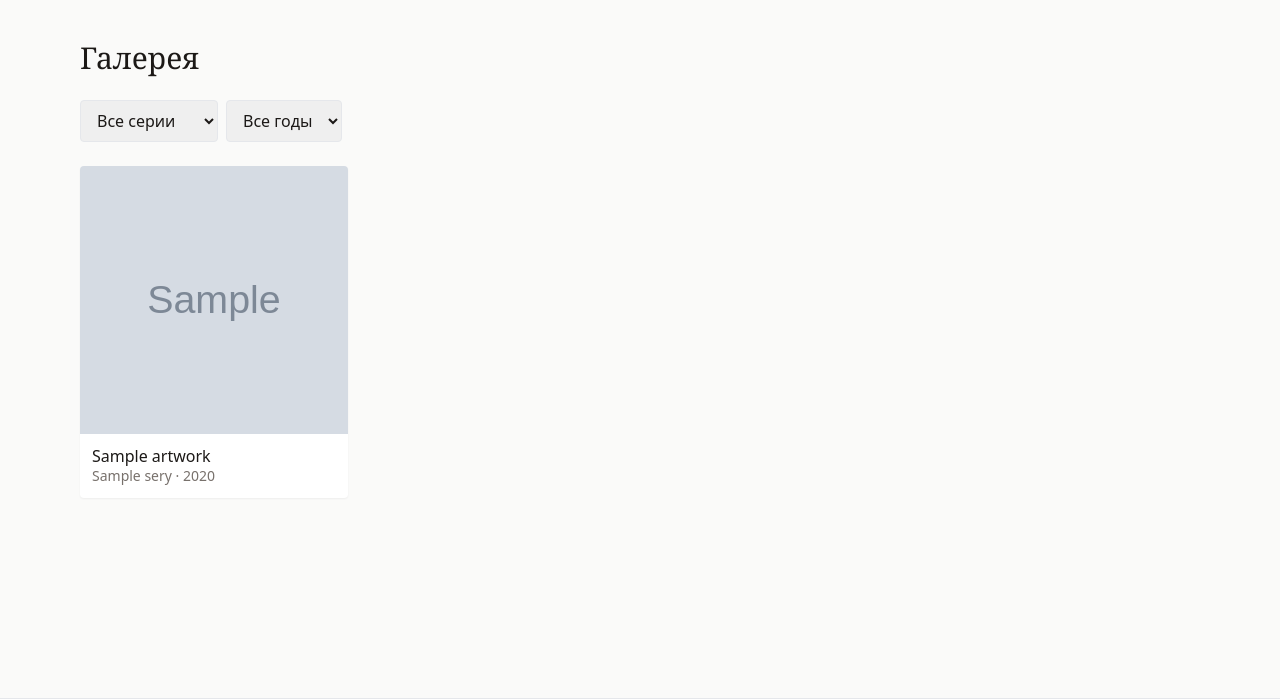
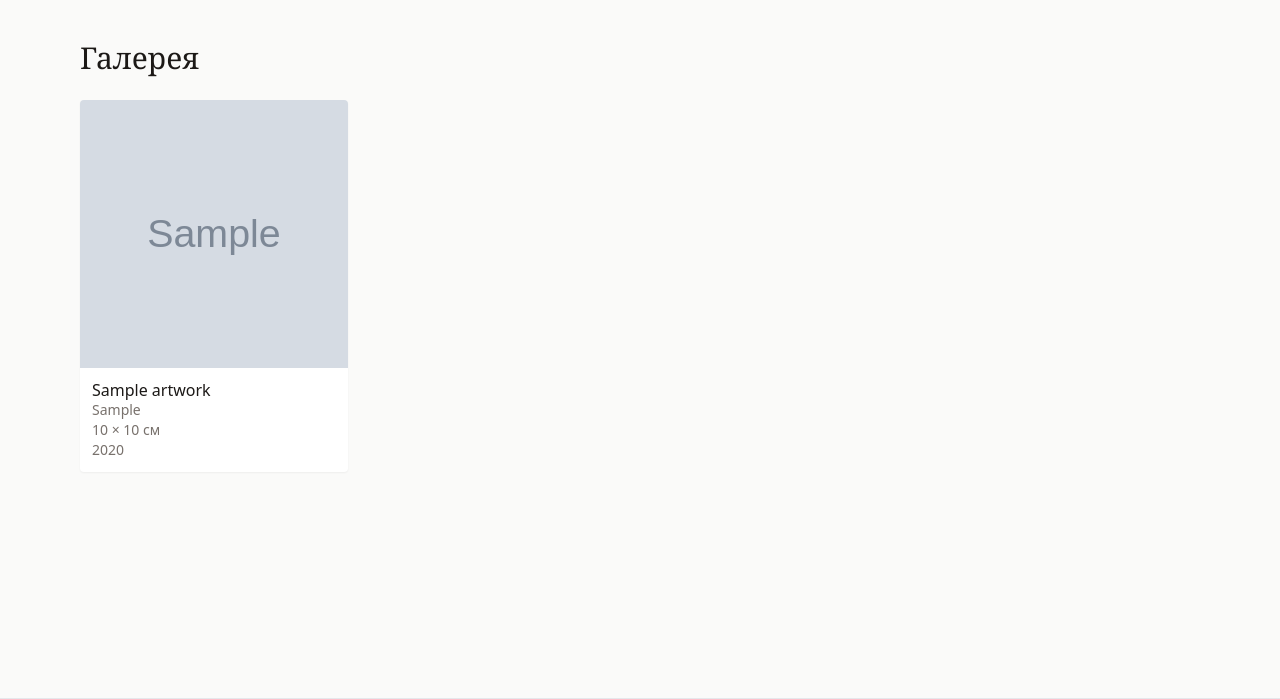
Before and after one commit to Riccaruga/site, a Django app: page /gallery/ in a window 1280 px wide. Shown: the part 61-760 px from the top of the page. Run offline with Django 5.2, Linux system fonts and the light colour scheme; tables that the repository leaves empty hold one stand-in row (values such as "Sample post"); grey boxes marked "Sample" are stand-in pictures; some libraries are stand-ins or nearby versions.

Commit message:
Simplify gallery listing and metadata
This change removes the gallery series/year filter UI and backend logic, leaving the list view as a simple published-artwork feed. It updates the list and detail templates to present artwork metadata more cleanly, and adds a regression test to verify the year is shown in the gallery listing.

```diff
--- a/gallery/tests.py
+++ b/gallery/tests.py
@@ -45,7 +45,8 @@ class GalleryTests(TestCase):
         self.assertEqual(resp.status_code, 200)
         self.assertContains(resp, "холст, масло")
 
-    def test_filter_by_series(self):
-        url = reverse("gallery:list") + f"?series={self.series.slug}"
+    def test_year_shown_in_list(self):
+        url = reverse("gallery:list")
         resp = self.client.get(url)
         self.assertEqual(resp.status_code, 200)
+        self.assertContains(resp, "2024")
--- a/gallery/views.py
+++ b/gallery/views.py
@@ -1,6 +1,6 @@
 from django.views.generic import DetailView, ListView
 
-from .models import Artwork, Series
+from .models import Artwork
 
 
 class ArtworkListView(ListView):
@@ -10,25 +10,7 @@ class ArtworkListView(ListView):
     paginate_by = 24
 
     def get_queryset(self):
-        qs = Artwork.objects.filter(is_published=True).select_related("series")
-        series_slug = self.request.GET.get("series")
-        year = self.request.GET.get("year")
-        if series_slug:
-            qs = qs.filter(series__slug=series_slug)
-        if year and year.isdigit():
-            qs = qs.filter(year=int(year))
-        return qs
-
-    def get_context_data(self, **kwargs):
-        ctx = super().get_context_data(**kwargs)
-        ctx["series_list"] = Series.objects.all()
-        ctx["years"] = (
-            Artwork.objects.filter(is_published=True, year__isnull=False)
-            .values_list("year", flat=True).distinct().order_by("-year")
-        )
-        ctx["active_series"] = self.request.GET.get("series", "")
-        ctx["active_year"] = self.request.GET.get("year", "")
-        return ctx
+        return Artwork.objects.filter(is_published=True)
 
 
 class ArtworkDetailView(DetailView):
@@ -38,7 +20,7 @@ class ArtworkDetailView(DetailView):
     slug_field = "slug"
 
     def get_queryset(self):
-        return Artwork.objects.filter(is_published=True).select_related("series").prefetch_related("extra_images")
+        return Artwork.objects.filter(is_published=True).prefetch_related("extra_images")
 
     def get_context_data(self, **kwargs):
         ctx = super().get_context_data(**kwargs)
--- a/templates/gallery/detail.html
+++ b/templates/gallery/detail.html
@@ -21,7 +21,6 @@
     <div>
       <h1 class="text-3xl font-serif mb-2">{{ artwork.title }}</h1>
       <div class="text-stone-600 mb-4">
-        {% if artwork.series %}{{ artwork.series.name }} · {% endif %}
         {% if artwork.year %}{{ artwork.year }} · {% endif %}
         {{ artwork.technique }}
         {% if artwork.dimensions_display %} · {{ artwork.dimensions_display }}{% endif %}
--- a/templates/gallery/list.html
+++ b/templates/gallery/list.html
@@ -3,24 +3,6 @@
 {% block content %}
 <section class="max-w-6xl mx-auto px-4 py-10">
   <h1 class="text-3xl font-serif mb-6">Галерея</h1>
-
-  <form method="get" class="flex flex-wrap gap-2 mb-6">
-    <select name="series" class="border rounded px-3 py-2" onchange="this.form.submit()">
-      <option value="">Все серии</option>
-      {% for s in series_list %}
-      <option value="{{ s.slug }}" {% if s.slug == active_series %}selected{% endif %}>{{ s.name }}</option>
-      {% endfor %}
-    </select>
-    <select name="year" class="border rounded px-3 py-2" onchange="this.form.submit()">
-      <option value="">Все годы</option>
-      {% for y in years %}
-      <option value="{{ y }}" {% if y|stringformat:"s" == active_year %}selected{% endif %}>{{ y }}</option>
-      {% endfor %}
-    </select>
-    {% if active_series or active_year %}
-    <a href="{% url 'gallery:list' %}" class="border rounded px-3 py-2 hover:bg-stone-100">Сбросить</a>
-    {% endif %}
-  </form>
 
   {% if artworks %}
   <div class="grid grid-cols-2 md:grid-cols-3 lg:grid-cols-4 gap-4">
@@ -31,7 +13,9 @@
       {% endif %}
       <div class="p-3">
         <div class="font-medium leading-tight">{{ art.title }}</div>
-        <div class="text-sm text-stone-500">{% if art.series %}{{ art.series.name }} · {% endif %}{% if art.year %}{{ art.year }}{% endif %}</div>
+        {% if art.technique %}<div class="text-sm text-stone-500">{{ art.technique }}</div>{% endif %}
+        {% if art.dimensions_display %}<div class="text-sm text-stone-500">{{ art.dimensions_display }}</div>{% endif %}
+        {% if art.year %}<div class="text-sm text-stone-500">{{ art.year }}</div>{% endif %}
       </div>
     </a>
     {% endfor %}
@@ -39,9 +23,9 @@
 
   {% if is_paginated %}
   <div class="flex gap-2 justify-center mt-8">
-    {% if page_obj.has_previous %}<a href="?page={{ page_obj.previous_page_number }}&series={{ active_series }}&year={{ active_year }}" class="border px-3 py-2 rounded">← Назад</a>{% endif %}
+    {% if page_obj.has_previous %}<a href="?page={{ page_obj.previous_page_number }}" class="border px-3 py-2 rounded">← Назад</a>{% endif %}
     <span class="px-3 py-2 text-sm">Стр. {{ page_obj.number }} из {{ page_obj.paginator.num_pages }}</span>
-    {% if page_obj.has_next %}<a href="?page={{ page_obj.next_page_number }}&series={{ active_series }}&year={{ active_year }}" class="border px-3 py-2 rounded">Вперёд →</a>{% endif %}
+    {% if page_obj.has_next %}<a href="?page={{ page_obj.next_page_number }}" class="border px-3 py-2 rounded">Вперёд →</a>{% endif %}
   </div>
   {% endif %}
   {% else %}
```
